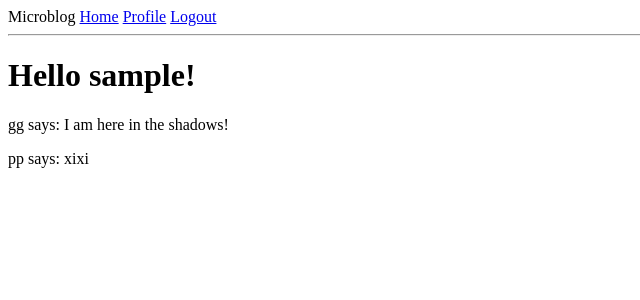
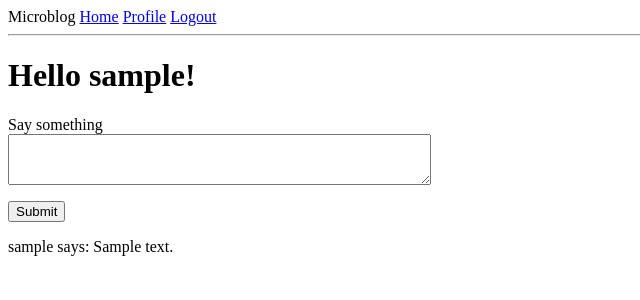
Before and after one commit to Willamette-OR/microblog, a Flask app: page / in a window 1280 px wide. Shown: the top 300 px of the page, without its empty margins (0-640 px from the left). Run offline with Flask 2, Linux system fonts and the light colour scheme; a user stored in the database is signed in; tables that the repository leaves empty hold one stand-in row (values such as "Sample post").

Commit message:
Allow users to submit new posts and display real posts on the index page

```diff
--- a/app/routes.py
+++ b/app/routes.py
@@ -4,21 +4,29 @@ from flask_login import current_user, login_user, logout_user, login_required
 
 
 from app import app, db
-from app.forms import LoginForm, RegistrationForm, EditProfileForm
-from app.models import User
+from app.forms import LoginForm, RegistrationForm, EditProfileForm, PostForm
+from app.models import User, Post
 
 
-@app.route('/')
-@app.route('/index')
+@app.route('/', methods=['GET', 'POST'])
+@app.route('/index', methods=['GET', 'POST'])
 @login_required
 def index():
     """View function for the index page"""
 
-    posts = [{'author': 'gg', 'post': 'I am here in the shadows!'},
-             {'author': 'pp', 'post': 'xixi'}]
+    posts = current_user.posts.order_by(Post.timestamp.desc()).all()
+
+    form = PostForm()
+    if form.validate_on_submit():
+        post = Post(body=form.post.data, author=current_user)
+        db.session.add(post)
+        db.session.commit()
+
+        flash('You have successfully submitted a new post!')
+        return redirect(url_for('index'))
 
     return render_template('index.html', title='Home', user=current_user,
-                           posts=posts)
+                           posts=posts, form=form)
 
 
 @app.route('/login', methods=['GET', 'POST'])
--- a/app/templates/index.html
+++ b/app/templates/index.html
@@ -5,8 +5,23 @@
         <h1>Hello {{ user.username }}!</h1>
     </div>
     <div>
+        <form action="" method="post">
+            {{ form.hidden_tag() }}
+            <p>
+                {{ form.post.label }} <br>
+                {{ form.post(rows=3, cols=50) }} <br>
+                {% for error in form.post.errors %}
+                    <span style="color:red;">[{{ error }}]</span>
+                {% endfor %}
+            </p>
+            <p>
+                {{ form.submit() }}
+            </p>
+        </form>
+    </div>
+    <div>
         {% for post in posts %}
-            <p>{{ post.author }} says: {{ post.post }}</p>
+            <p>{{ post.author.username }} says: {{ post.body }}</p>
         {% endfor %}
     </div>
 {% endblock %}
```
